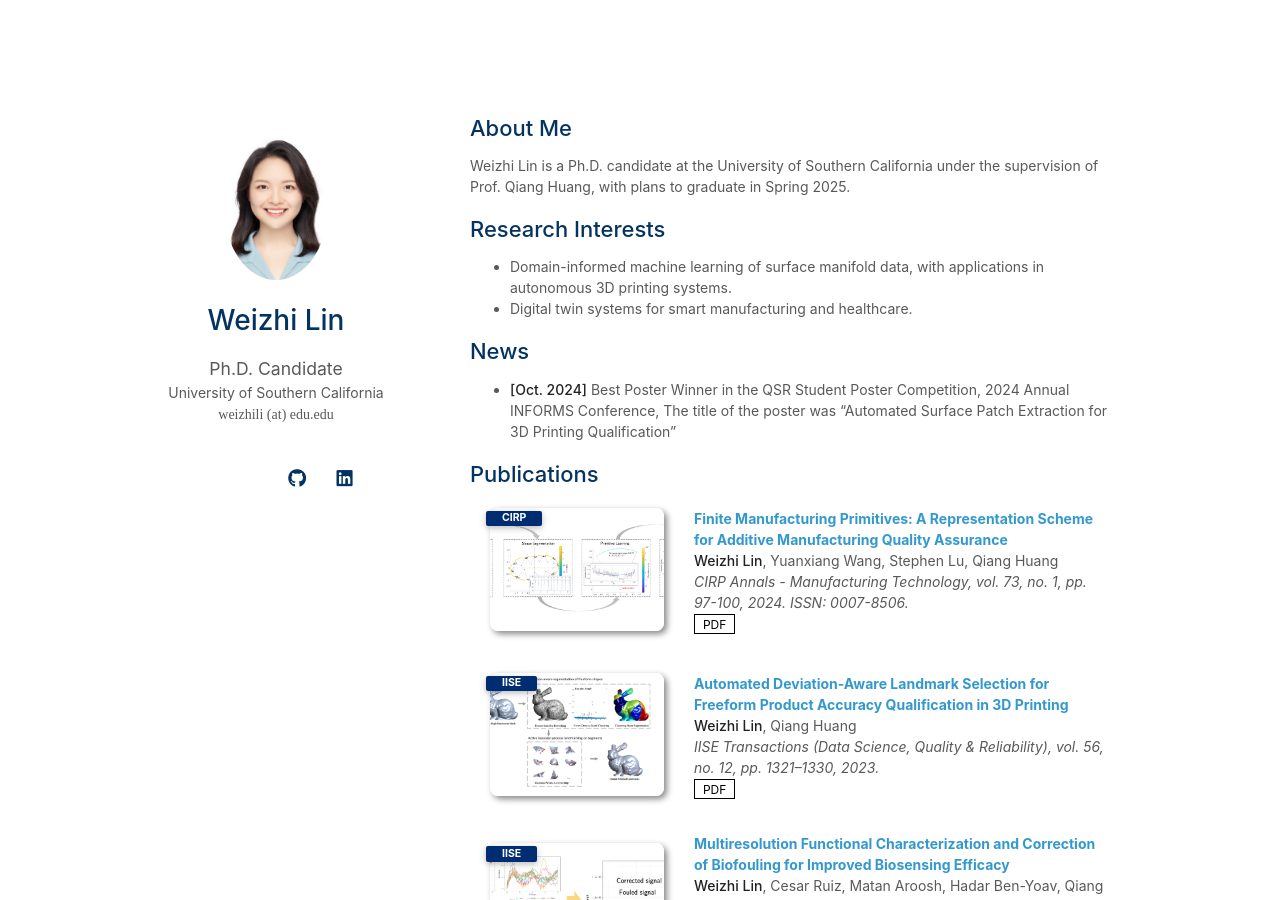
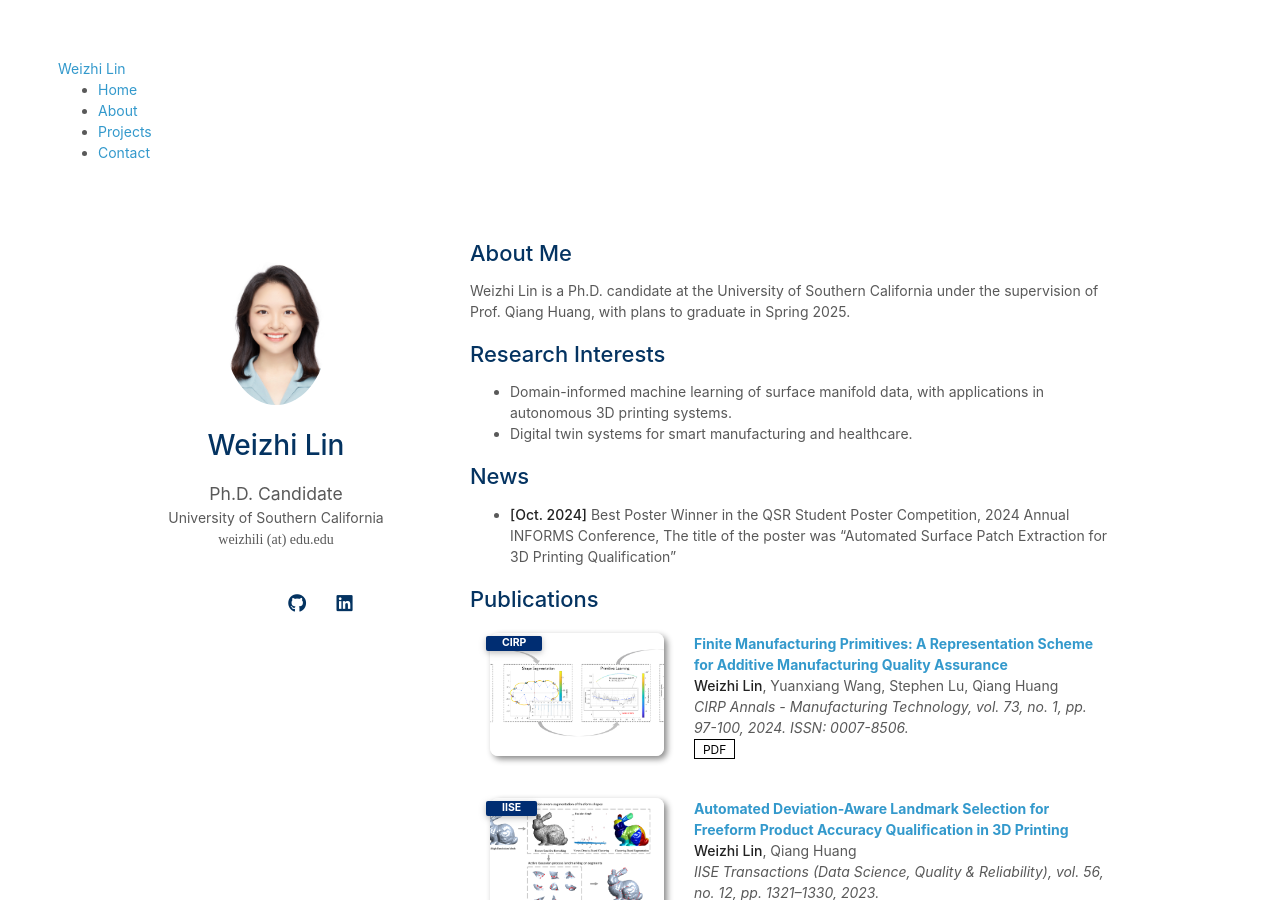
Before and after one commit to weizhi-lin/weizhi-lin.github.io, a Jekyll site: the page built from index.md, in a window 1280 px wide and 900 px high. Built offline with Jekyll 4.4.1, drawn with Linux system fonts in a browser that asks for light colours; a style sheet for code colours, icons or effects is not loaded.

Commit message:
Update homepage.html
try to add a navigator

```diff
--- a/_layouts/homepage.html
+++ b/_layouts/homepage.html
@@ -36,6 +36,23 @@
 
   </head>
   <body>
+
+    <!-- Navigation Bar -->
+    <nav class="navbar">
+      <div class="container">
+        <!-- Logo or Site Title -->
+        <a href="{{ '/' | relative_url }}" class="logo">{{ site.title }}</a>
+
+        <!-- Navigation Links -->
+        <ul class="nav-links">
+          <li><a href="{{ '/' | relative_url }}">Home</a></li>
+          <li><a href="{{ '/about' | relative_url }}">About</a></li>
+          <li><a href="{{ '/projects' | relative_url }}">Projects</a></li>
+          <li><a href="{{ '/contact' | relative_url }}">Contact</a></li>
+        </ul>
+      </div>
+    </nav>
+
     <div class="wrapper">
       <header>
 
```
